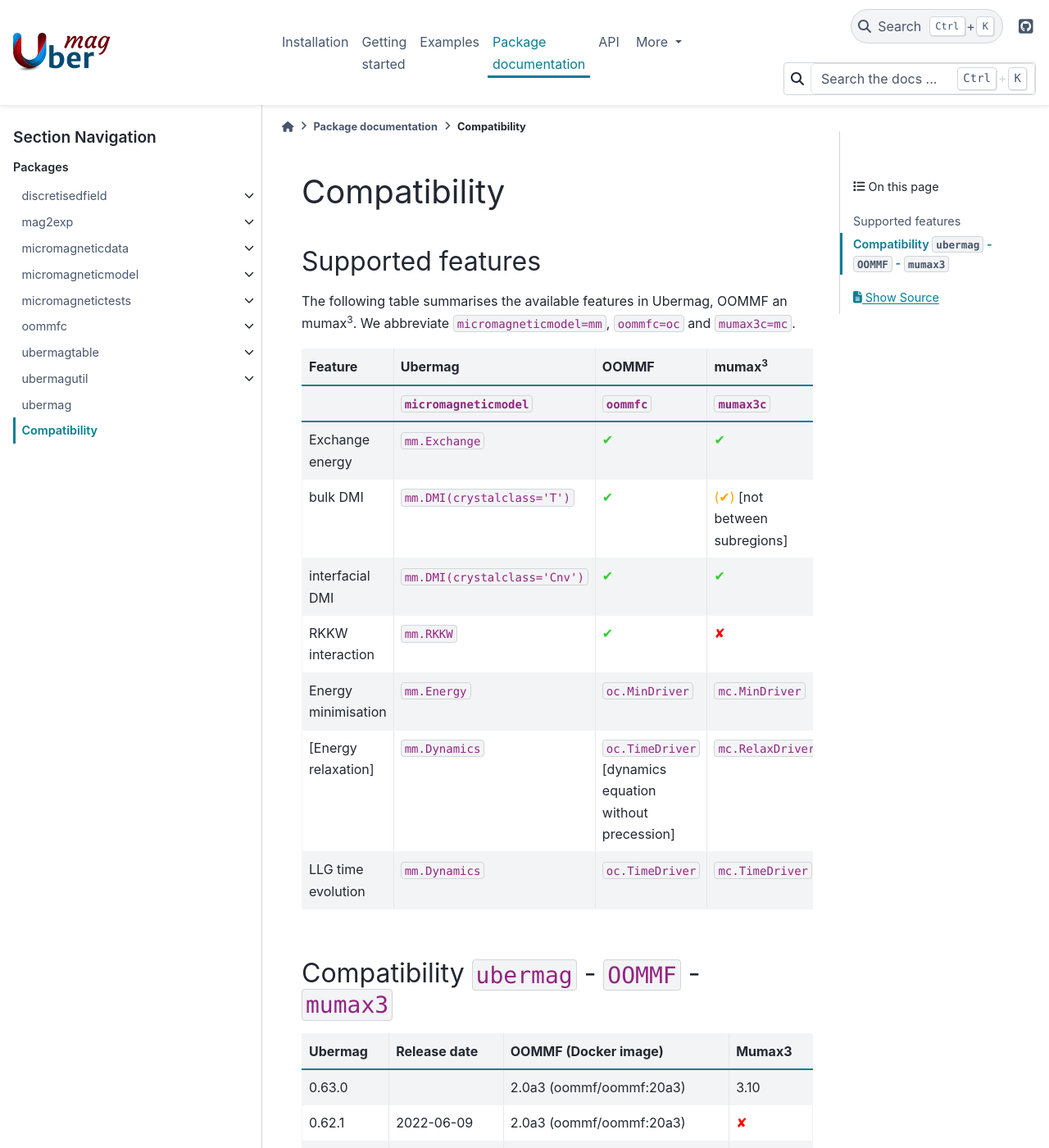
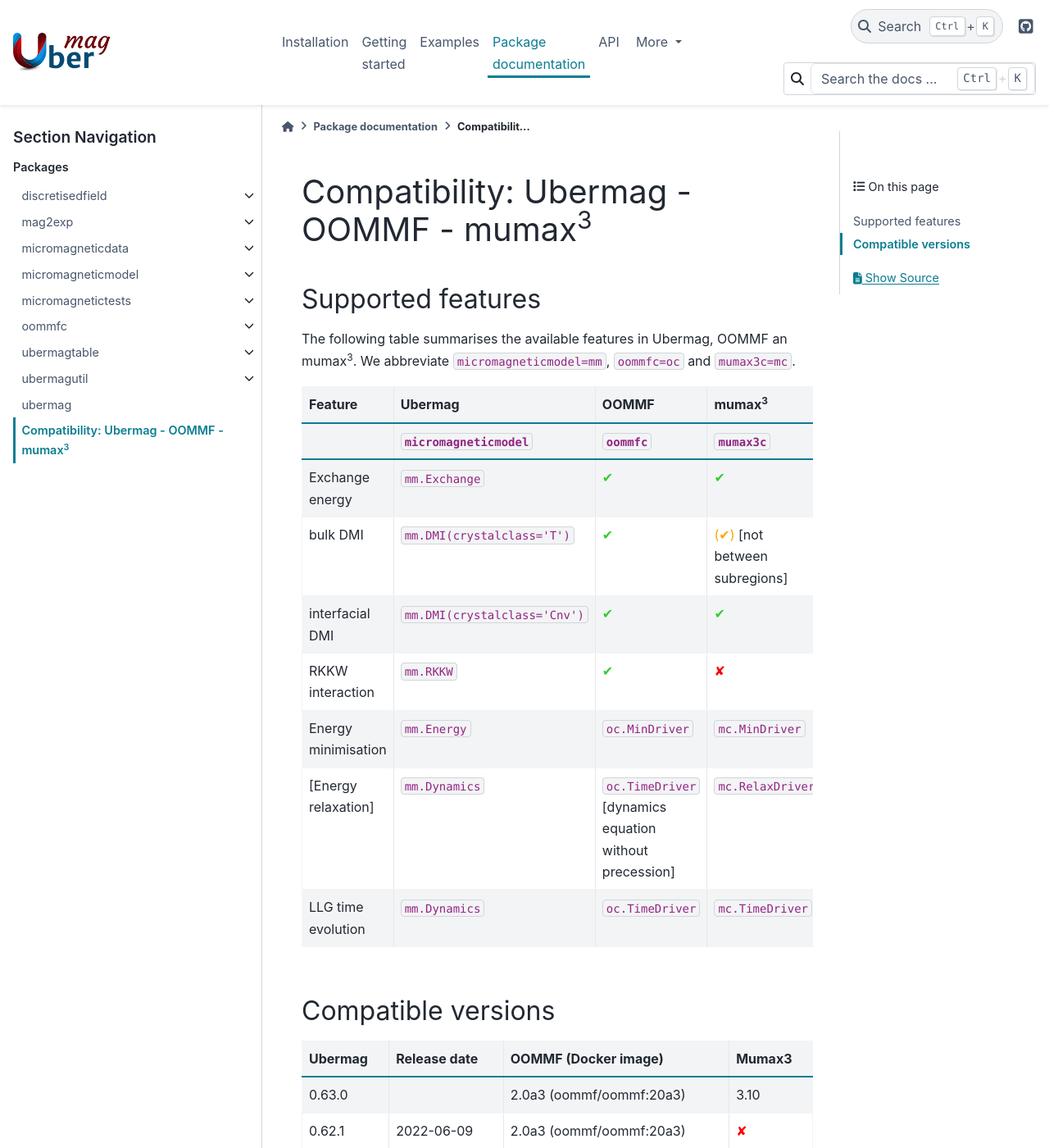
Before and after one commit to ubermag/ubermag.github.io, a Sphinx documentation site: the page built from source/documentation/features.rst, in a window 1280 px wide and 1400 px high. Shown: the whole window at 82% size. Built offline with Sphinx 7.4.7 and the PyData theme 0.15.4, drawn with Linux system fonts in a browser that asks for light colours; pages that are not in the unit, such as notebooks, are missing from menus.

Commit message:
Headings for compatibility page

```diff
--- a/source/documentation/features.rst
+++ b/source/documentation/features.rst
@@ -1,6 +1,6 @@
-=============
-Compatibility
-=============
+================================================
+Compatibility: Ubermag - OOMMF - mumax\ :sup:`3`
+================================================
 
 ------------------
 Supported features
@@ -50,9 +50,9 @@ The following table summarises the available features in Ubermag, OOMMF an
      - ``oc.TimeDriver``
      - ``mc.TimeDriver``
 
---------------------------------------------------
-Compatibility ``ubermag`` - ``OOMMF`` - ``mumax3``
---------------------------------------------------
+-------------------
+Compatible versions
+-------------------
 
 .. list-table::
    :header-rows: 1
```
